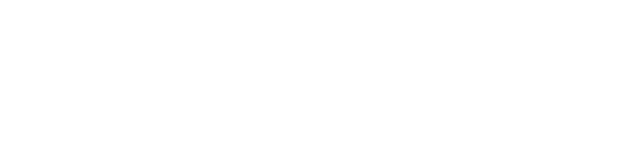
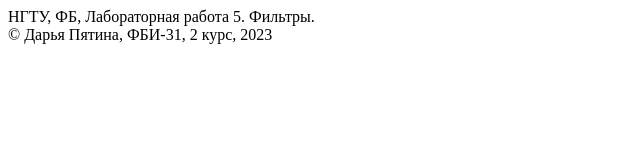
Before and after one commit to Dora59/web-front-labs, a plain HTML site: page lab5/filters.html in a window 1280 px wide. Shown: the whole page, without its empty margins (0-640 px from the left). Drawn offline with Linux system fonts and the light colour scheme.

```diff
--- a/lab5/filters.html
+++ b/lab5/filters.html
@@ -6,6 +6,16 @@
     <title>Фильтры</title>
 </head>
 <body>
+    <header>
+        НГТУ, ФБ, Лабораторная работа 5. Фильтры.
+    </header>
 
+    <main>
+
+    </main>
+
+    <footer>
+        &copy; Дарья Пятина, ФБИ-31, 2 курс, 2023
+    </footer>
 </body>
 </html>
```
Also changed, not shown: 1 other file.
